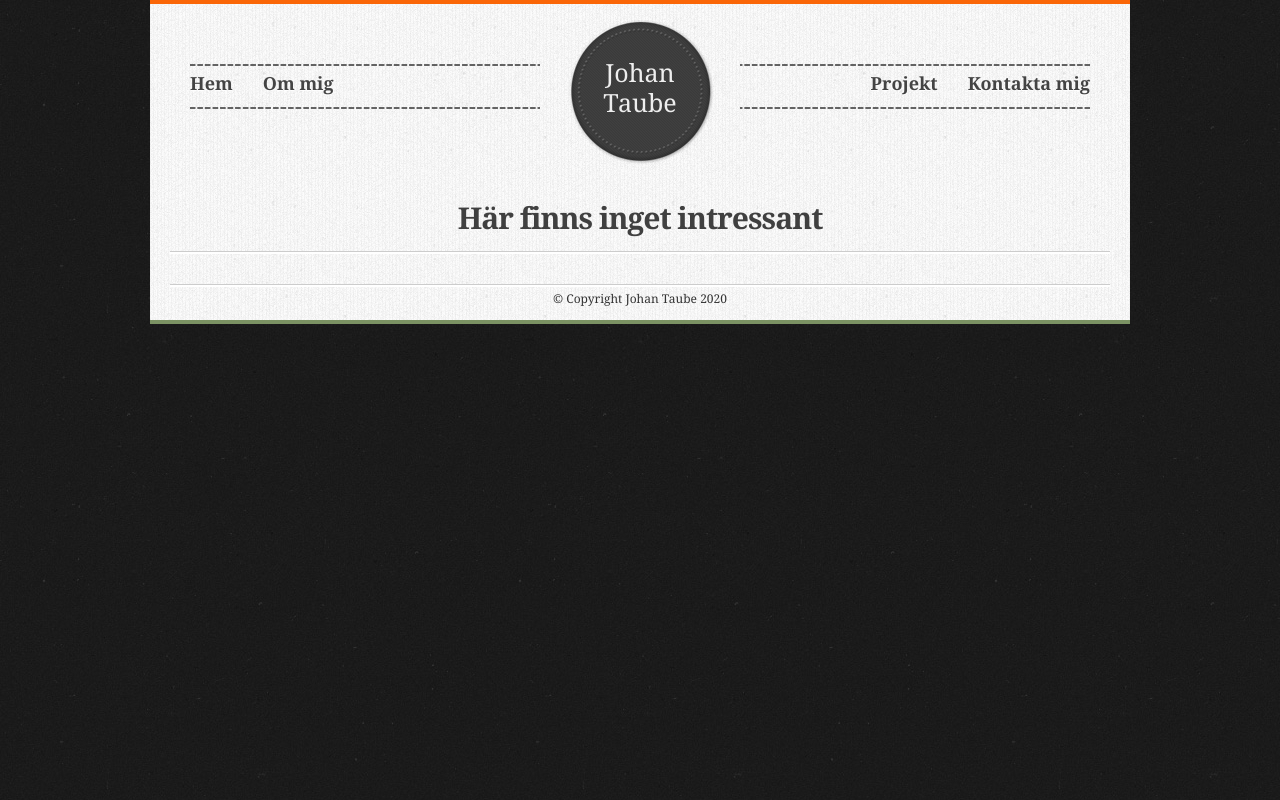
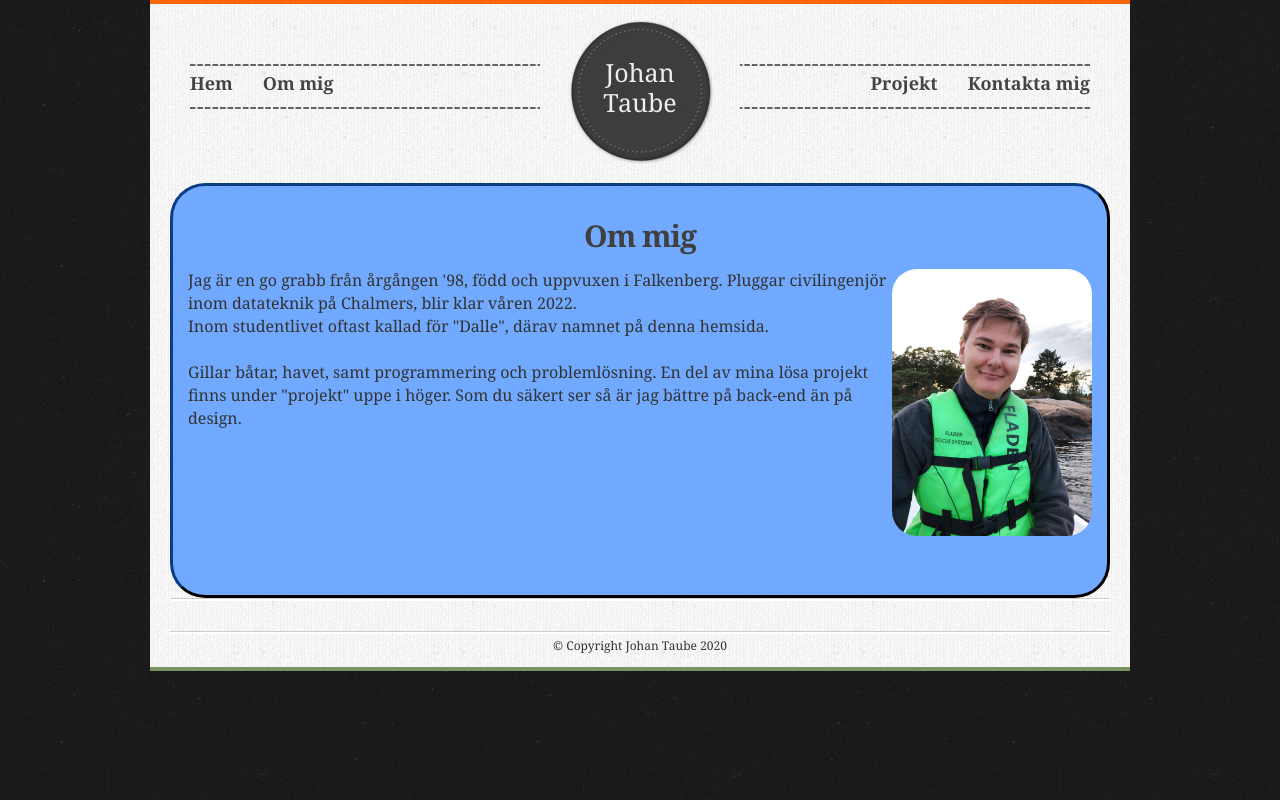
Before and after one commit to TheRealDalle/TheRealDalle.github.io, a plain HTML site: page about.html in a window 1280 px wide. Drawn offline with Linux system fonts and the light colour scheme.

Commit message:
About page fixad så den faktiskt har nåt i sig

```diff
--- a/about.html
+++ b/about.html
@@ -70,14 +70,54 @@
 		</div>
 	</div>
 </div>
+
+<style>
+	.smallProject {
+		border: 3px outset rgb(4, 22, 48);
+		padding: 15px;
+		border-radius: 35px;
+		background-color: rgba(102, 163, 255, 0.918);
+		text-align: left;
+	}
+
+	</style>
+
+<div class="container">
 <!-- Container starts
 ================================================== -->
-<div class="container">
-	<!-- Main hero unit for a primary marketing message or call to action -->
-	<h1 class="title">Här finns inget intressant</h1>
-	<div class="titlelinesimple">
-	</div>
+	<div class="smallProject">
+		<!-- Main hero unit for a primary marketing message or call to action -->
+		<h1 class="title">Om mig</h1>
 
+		<p>
+
+			<picture style="float: right"><img src="img\johan.jpg", width="200", style="border-radius: 25px;"></picture>
+			Jag är en go grabb från årgången '98, född och uppvuxen i Falkenberg.
+
+			Pluggar civilingenjör inom datateknik på Chalmers, blir klar våren 2022.
+			<br>
+			Inom studentlivet oftast kallad för "Dalle", därav namnet på denna hemsida.
+			<br>
+			<br>
+			Gillar båtar, havet, samt programmering och problemlösning. En del av mina lösa projekt finns under "projekt" uppe i höger.
+			Som du säkert ser så är jag bättre på back-end än på design.
+			<br>
+			<br>
+			<br>
+			<br>
+			<br>
+			<br>
+			<br>
+		</p>
+
+
+
+
+
+
+		</div>
+		<div class="titlelinesimple">
+</div>
 	<!-- Footer
 ================================================== -->
 	<div class="footerli">
```
Also changed, not shown: contact.html (+1 -1 lines), img/johan.jpg (added).
